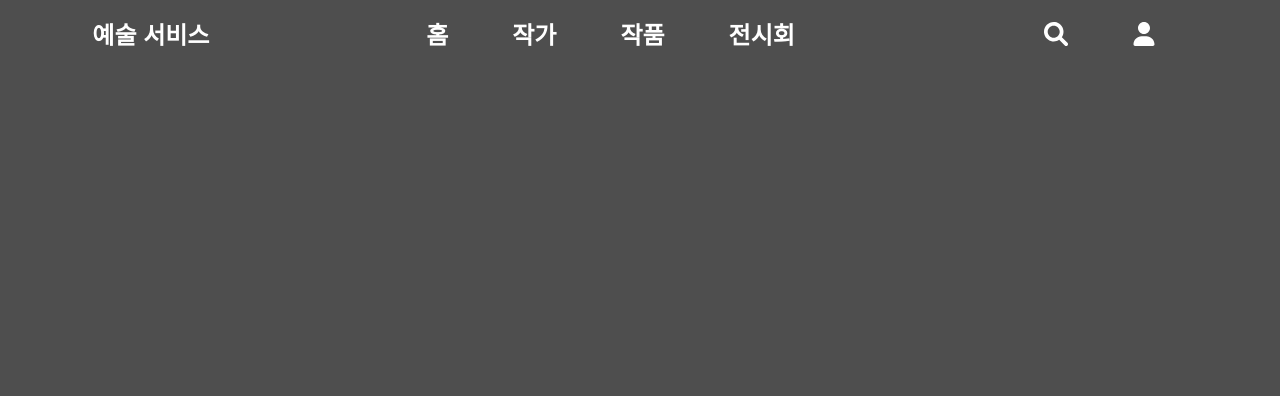
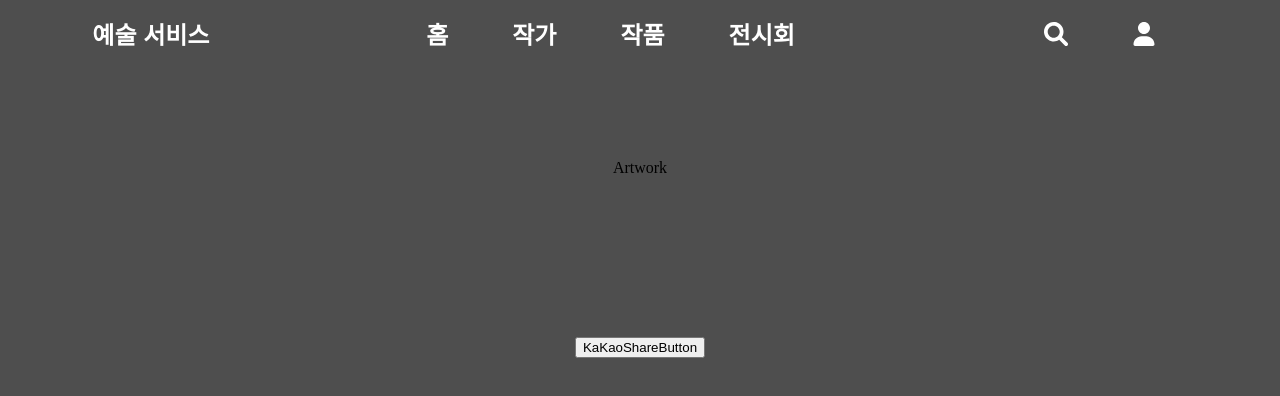
Before and after one commit to CodingGallery/CodingGallery_FE, a React (Create React App) app: page /artwork in a window 1280 px wide. Before the commit this address had no page. Shown: the top 396 px of the page. Built offline with nearby package versions, Linux system fonts and the light colour scheme.

Commit message:
#Update: KaKao 공유 버튼 컴포넌트 생성

```diff
--- a/src/App.tsx
+++ b/src/App.tsx
@@ -8,6 +8,7 @@ import Header from "./components/Header";
 import Login from "./routes/Login";
 import Account from "./routes/Account";
 import Profile from "./routes/Profile";
+import Artwork from "./components/Artwork";
 
 export function App() {
   return (
@@ -19,6 +20,7 @@ export function App() {
         <Route path="/login" element={<Login />}></Route>
         <Route path="/account" element={<Account />}></Route>
         <Route path="/profile" element={<Profile />}></Route>
+        <Route path="/artwork" element={<Artwork />}></Route>
       </Routes>
     </BrowserRouter>
   );
--- /dev/null
+++ b/src/components/Artwork.tsx
@@ -0,0 +1,30 @@
+import styled from "styled-components";
+import KaKaoShareButton from "./KaKaoShareButton";
+
+const Container = styled.div`
+  display: flex;
+  justify-content: center;
+  align-items: center;
+  margin: 10rem auto;
+`;
+
+const Button = styled.button`
+  display: flex;
+  background-color: transparent;
+  border: none;
+  justify-content: center;
+  margin: 0 auto;
+`;
+
+const Artwork = () => {
+  return (
+    <>
+      <Container>Artwork</Container>
+      <Button>
+        <KaKaoShareButton />
+      </Button>
+    </>
+  );
+};
+
+export default Artwork;
--- /dev/null
+++ b/src/components/KaKaoShareButton.tsx
@@ -0,0 +1,5 @@
+const KaKaoShareButton = () => {
+  return <button>KaKaoShareButton</button>;
+};
+
+export default KaKaoShareButton;
```
